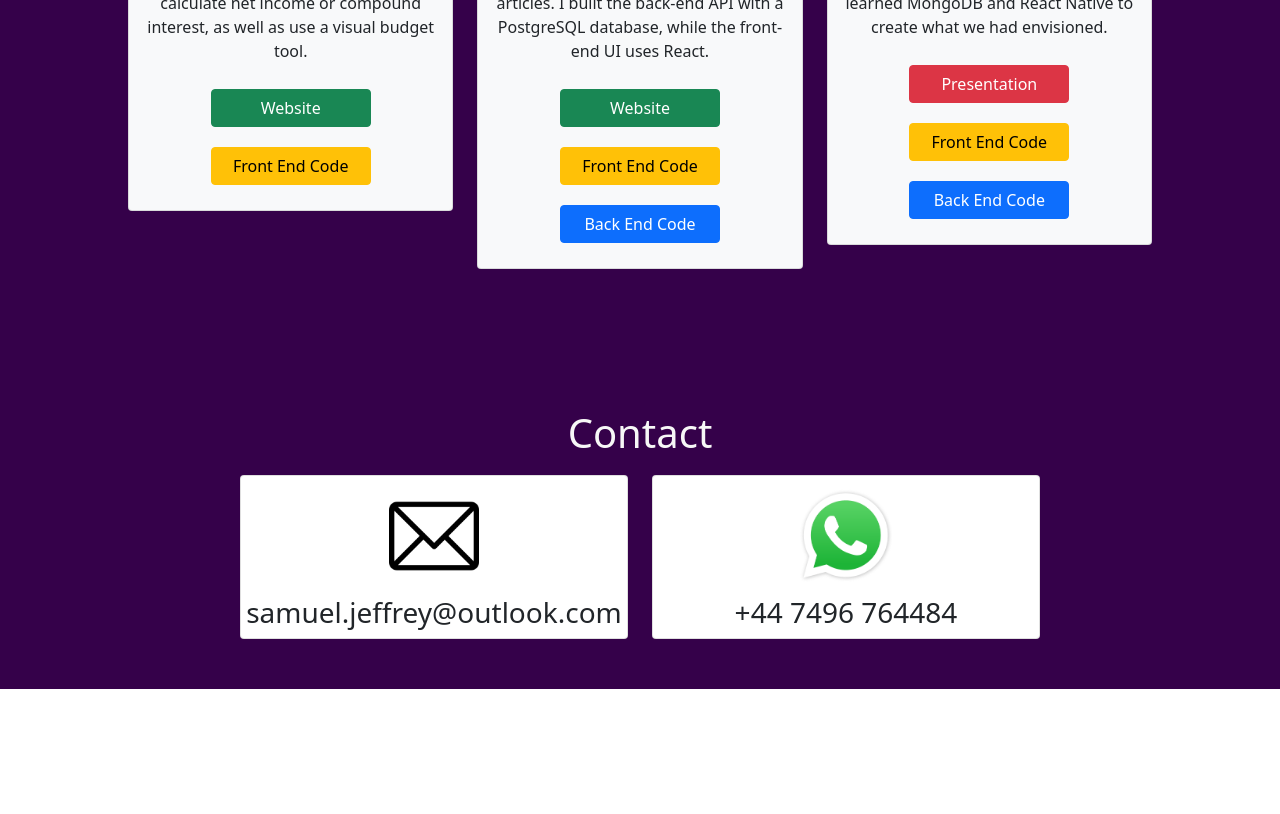
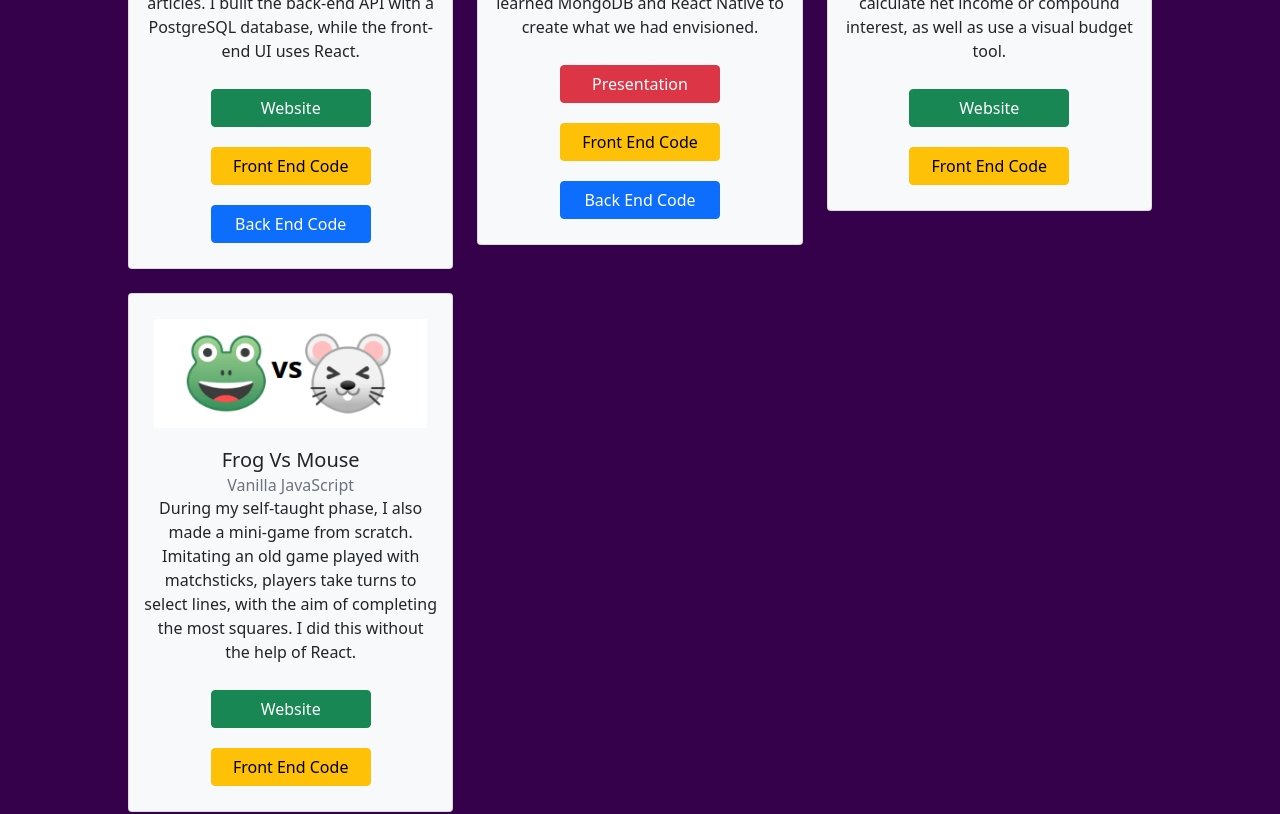
Before and after one commit to samueljeffrey/Portfolio, a React (Create React App) app: page / in a window 1280 px wide. Shown: the part 1920-2734 px from the top of the page. Before the commit the page ends 2609 px from the top, so only its background shows below. Built offline with nearby package versions, Linux system fonts and the light colour scheme.

Commit message:
add Frog Vs Mouse to projects section

```diff
--- a/src/App.js
+++ b/src/App.js
@@ -162,43 +162,6 @@ function App() {
               <Card.Img
                 variant="top"
                 className="card-logo"
-                src="./logos/moneymethods.png"
-              />
-              <Card.Title>Money Methods</Card.Title>
-              <Card.Subtitle className="text-muted subtitle">
-                Vanilla JavaScript
-              </Card.Subtitle>
-              <Card.Text>
-                Prior to my Bootcamp, after around 1 month of self-teaching, I
-                created this site - using only HTML, CSS and JavaScript - which
-                allows users to calculate net income or compound interest, as
-                well as use a visual budget tool.
-              </Card.Text>
-              <Container>
-                <Button
-                  className="card-button btn-success"
-                  href="https://samuel-jeffrey-money-methods.netlify.app/"
-                  target="_blank"
-                >
-                  Website
-                </Button>
-              </Container>
-              <Container>
-                <Button
-                  className="card-button btn-warning"
-                  href="https://github.com/samueljeffrey/MoneyMethods"
-                  target="_blank"
-                >
-                  Front End Code
-                </Button>
-              </Container>
-            </Card>
-          </Col>
-          <Col>
-            <Card bg="light" className="project-card">
-              <Card.Img
-                variant="top"
-                className="card-logo"
                 src="./logos/ncnews.png"
               />
               <Card.Title>NC News</Card.Title>
@@ -238,7 +201,6 @@ function App() {
               </Container>
             </Card>
           </Col>
-
           <Col>
             <Card bg="light" className="project-card">
               <Card.Img
@@ -283,6 +245,80 @@ function App() {
               </Container>
             </Card>
           </Col>
+          <Col>
+            <Card bg="light" className="project-card">
+              <Card.Img
+                variant="top"
+                className="card-logo"
+                src="./logos/moneymethods.png"
+              />
+              <Card.Title>Money Methods</Card.Title>
+              <Card.Subtitle className="text-muted subtitle">
+                Vanilla JavaScript
+              </Card.Subtitle>
+              <Card.Text>
+                Prior to my Bootcamp, after around 1 month of self-teaching, I
+                created this site - using only HTML, CSS and JavaScript - which
+                allows users to calculate net income or compound interest, as
+                well as use a visual budget tool.
+              </Card.Text>
+              <Container>
+                <Button
+                  className="card-button btn-success"
+                  href="https://samuel-jeffrey-money-methods.netlify.app/"
+                  target="_blank"
+                >
+                  Website
+                </Button>
+              </Container>
+              <Container>
+                <Button
+                  className="card-button btn-warning"
+                  href="https://github.com/samueljeffrey/MoneyMethods"
+                  target="_blank"
+                >
+                  Front End Code
+                </Button>
+              </Container>
+            </Card>
+          </Col>
+          <Col>
+            <Card bg="light" className="project-card">
+              <Card.Img
+                variant="top"
+                className="card-logo"
+                src="./logos/frogvsmouse.png"
+              />
+              <Card.Title>Frog Vs Mouse</Card.Title>
+              <Card.Subtitle className="text-muted subtitle">
+                Vanilla JavaScript
+              </Card.Subtitle>
+              <Card.Text>
+                During my self-taught phase, I also made a mini-game from
+                scratch. Imitating an old game played with matchsticks, players
+                take turns to select lines, with the aim of completing the most
+                squares. I did this without the help of React.
+              </Card.Text>
+              <Container>
+                <Button
+                  className="card-button btn-success"
+                  href="https://samuel-jeffrey-frog-vs-mouse.netlify.app/"
+                  target="_blank"
+                >
+                  Website
+                </Button>
+              </Container>
+              <Container>
+                <Button
+                  className="card-button btn-warning"
+                  href="https://github.com/samueljeffrey/FrogVsMouse"
+                  target="_blank"
+                >
+                  Front End Code
+                </Button>
+              </Container>
+            </Card>
+          </Col>
         </Row>
       </section>
 
```
Also changed, not shown: public/logos/frogvsmouse.png (added).
